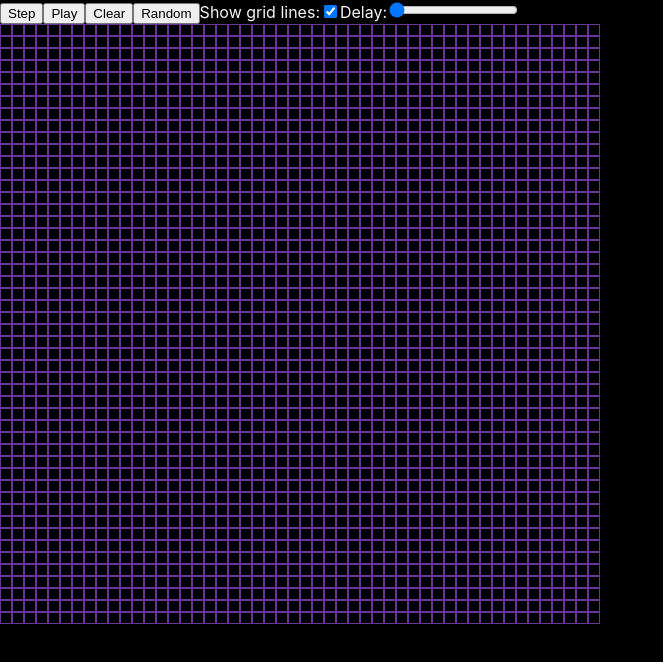
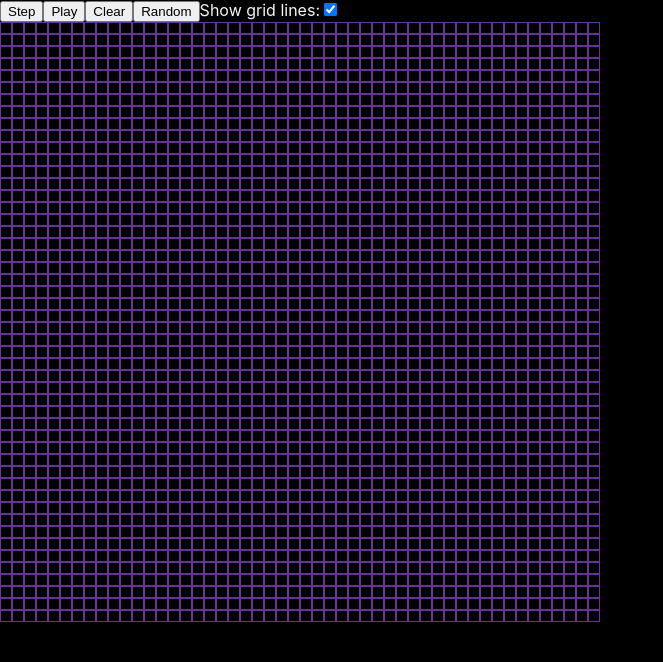
Before and after one commit to ahuth/conway, a React (Create React App) app: page / in a window 1280 px wide. Shown: the top 662 px of the page, without its empty margins (0-663 px from the left). Built offline with nearby package versions, Linux system fonts and the light colour scheme.

Commit message:
Revert "Add slider to control the speed the simulation runs"
This reverts commit 9cb099b98e47f6bf2f309ba9572e5e784fe3d27d.

```diff
--- a/src/components/App.tsx
+++ b/src/components/App.tsx
@@ -3,9 +3,8 @@ import Grid from './Grid';
 import useSimulation from '../hooks/useSimulation';
 
 export default function App() {
+  const { world, playing, doClear, doRandomize, doStep, doToggleCell, doToggleStart } = useSimulation(50);
   const [showGridLines, setShowGridLines] = useState(true);
-  const [delay, setDelay] = useState(50);
-  const { world, playing, doClear, doRandomize, doStep, doToggleCell, doToggleStart } = useSimulation(delay);
 
   return (
     <div>
@@ -17,10 +16,6 @@ export default function App() {
         Show grid lines:
         <input type="checkbox" onChange={() => setShowGridLines(state => !state)} checked={showGridLines} />
       </label>
-      <label>
-        Delay:
-        <input type="range" min="50" max="500" step="50" onChange={(e) => setDelay(Number(e.target.value))} value={delay} />
-      </label>
       <Grid onClick={doToggleCell} showGridLines={showGridLines} world={world} />
     </div>
   );
```
